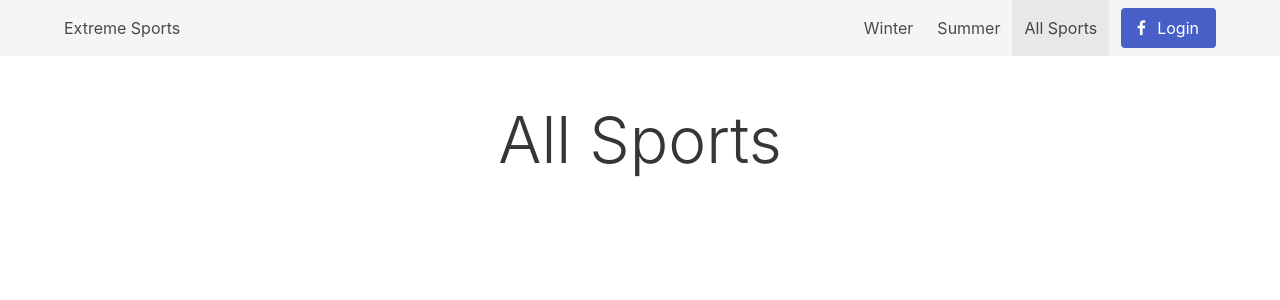
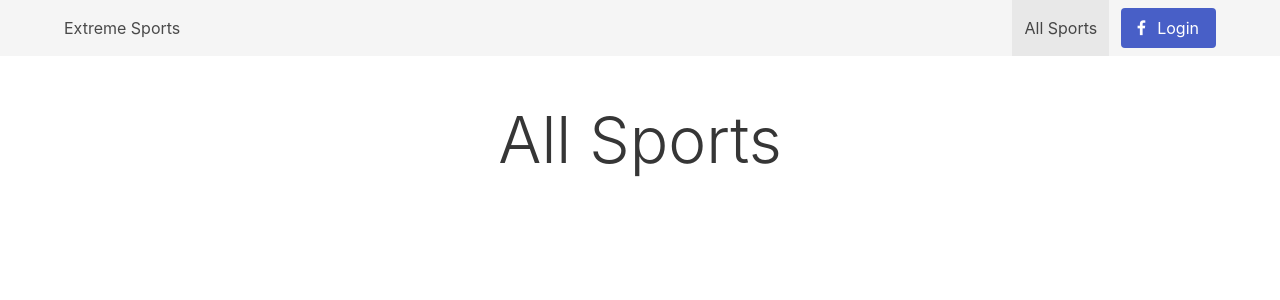
Before and after one commit to andrew-t-james/extreme-sports, a Flask app: page /sports in a window 1280 px wide. Shown: the top 300 px of the page. Run offline with Flask 2, Linux system fonts and the light colour scheme; some libraries are stand-ins or nearby versions.

Commit message:
update layout

```diff
--- a/templates/layout.html
+++ b/templates/layout.html
@@ -28,12 +28,6 @@
         </div>
         <div id="navbarMenuHeroA" class="navbar-menu">
           <div class="navbar-end">
-            <a {% if request.path=='/winter' %}class="navbar-item is-active" {% endif %} class="navbar-item" href="/winter">
-              Winter
-            </a>
-            <a {% if request.path=='/summer' %}class="navbar-item is-active" {% endif %} class="navbar-item" href="/summer">
-              Summer
-            </a>
             <a {% if request.path=='/sports' %}class="navbar-item is-active" {% endif %} class="navbar-item" href="/sports">
               All Sports
             </a>
```
Also changed, not shown: 1 other file.
